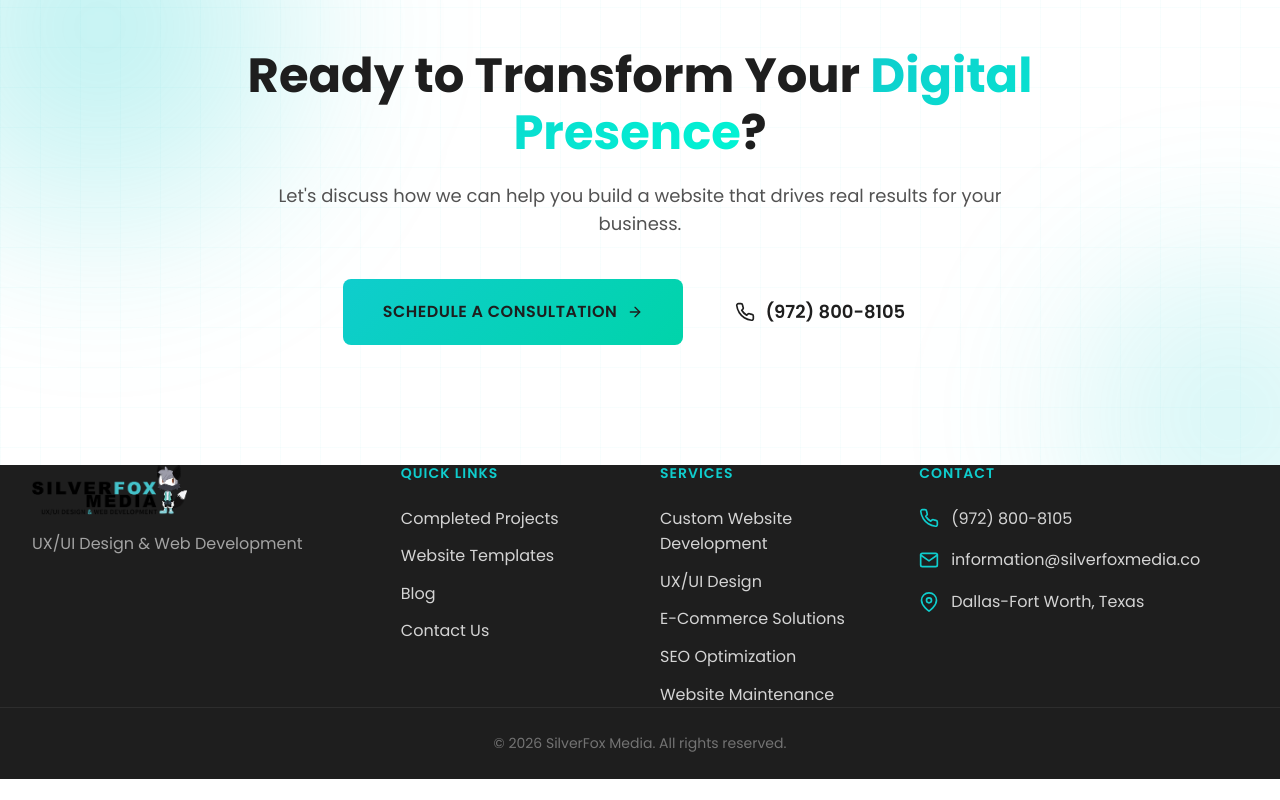
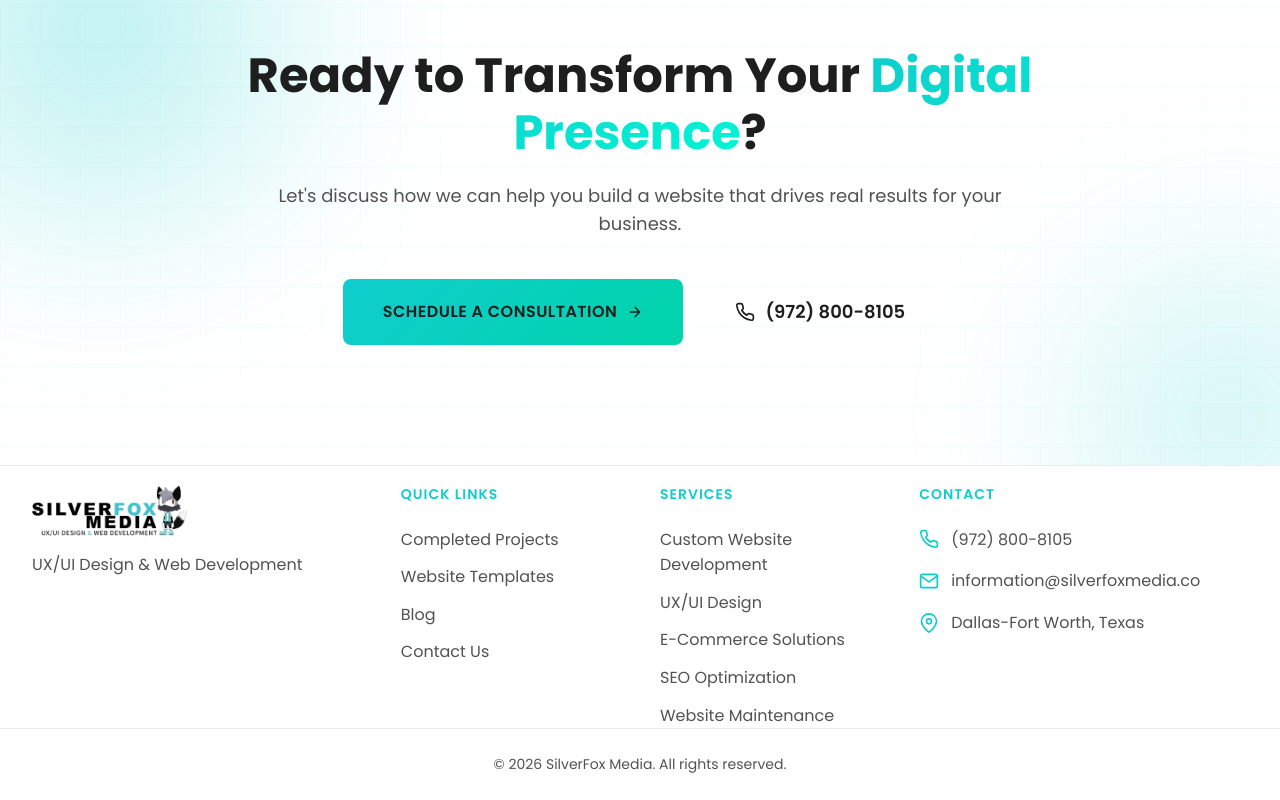
Before and after one commit to silverfoxmediaco/silverfoxmedia, a React (Create React App) app in the folder client/: page / in a window 1280 px wide. Shown: the part 5029-5829 px from the top of the page. Before the commit the page ends 5808 px from the top, so only its background shows below. Built offline with nearby package versions, Linux system fonts and the light colour scheme; no server answers.

Commit message:
Update footer to light theme
- White background with 20px padding top
- Updated text colors to gray-600 for readability
- Light border separators

Co-Authored-By: Claude Opus 4.5 <noreply@anthropic.com>

```diff
--- a/client/src/components/Layout/Footer.css
+++ b/client/src/components/Layout/Footer.css
@@ -1,6 +1,8 @@
 .sfm-footer {
-  background-color: var(--color-dark);
-  color: var(--color-white);
+  background-color: var(--color-white);
+  color: var(--color-dark);
+  padding-top: 20px;
+  border-top: 1px solid rgba(0, 0, 0, 0.08);
 }
 
 .sfm-footer__main {
@@ -18,7 +20,7 @@
 }
 
 .sfm-footer__tagline {
-  color: var(--color-gray-400);
+  color: var(--color-gray-600);
   margin-bottom: 0;
 }
 
@@ -37,7 +39,7 @@
 }
 
 .sfm-footer__nav a {
-  color: var(--color-gray-300);
+  color: var(--color-gray-600);
   transition: color var(--transition-fast);
 }
 
@@ -52,7 +54,7 @@
 }
 
 .sfm-footer__list li {
-  color: var(--color-gray-300);
+  color: var(--color-gray-600);
 }
 
 .sfm-footer__contact-items {
@@ -65,7 +67,7 @@
   display: flex;
   align-items: center;
   gap: var(--spacing-3);
-  color: var(--color-gray-300);
+  color: var(--color-gray-600);
   transition: color var(--transition-fast);
 }
 
@@ -80,13 +82,13 @@
 }
 
 .sfm-footer__bottom {
-  border-top: 1px solid var(--color-dark-lighter);
+  border-top: 1px solid rgba(0, 0, 0, 0.08);
   padding: var(--spacing-6) 0;
 }
 
 .sfm-footer__copyright {
   text-align: center;
-  color: var(--color-gray-500);
+  color: var(--color-gray-600);
   font-size: var(--font-size-sm);
   margin-bottom: 0;
 }
```
